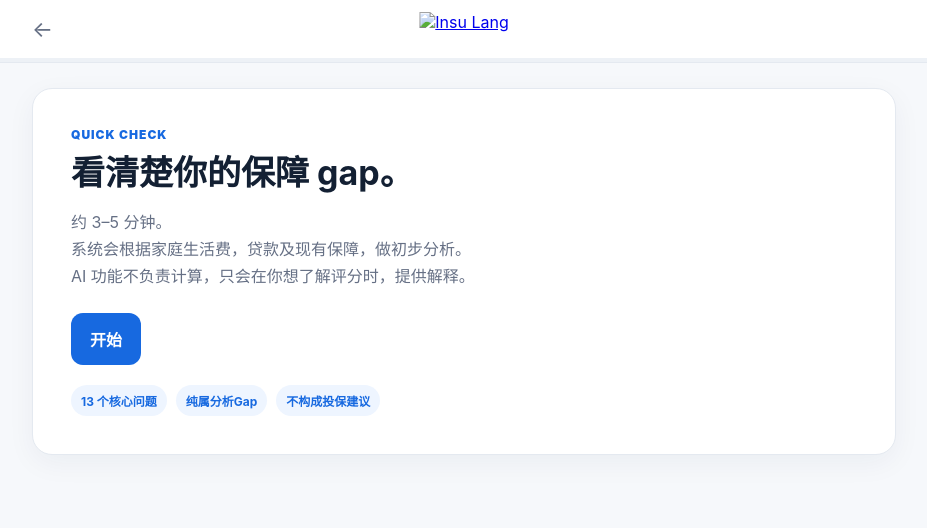
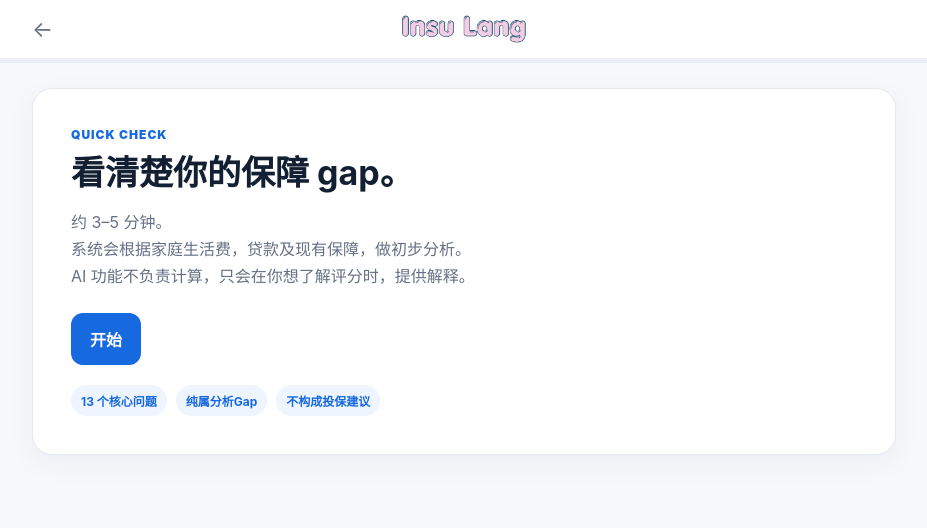
Before and after one commit to drlawrenceliaw/insulang, a website: page self-check.html in a window 1280 px wide. Shown: the whole page, without its empty margins (176-1103 px from the left). Drawn offline with Linux system fonts and the light colour scheme.

Commit message:
Update self-check.html

```diff
--- a/self-check.html
+++ b/self-check.html
@@ -65,7 +65,7 @@
 </style>
 </head>
 <body>
-<header class="top"><div class="topin"><a class="back" href="/" aria-label="返回首页">←</a><a class="top-logo" href="/" aria-label="Insu Lang"><img src="/insu-lang-logo-small.png" alt="Insu Lang"></a><div id="stepText" class="stepText"></div></div><div class="progress"><i id="progress"></i></div></header>
+<header class="top"><div class="topin"><a class="back" href="/" aria-label="返回首页">←</a><a class="top-logo" href="/" aria-label="Insu Lang"><img src="/images/insu-lang-logo-small.png" alt="Insu Lang"></a><div id="stepText" class="stepText"></div></div><div class="progress"><i id="progress"></i></div></header>
 <main class="wrap">
 <section id="start" class="card start">
   <div class="eyebrow">QUICK CHECK</div>
```
